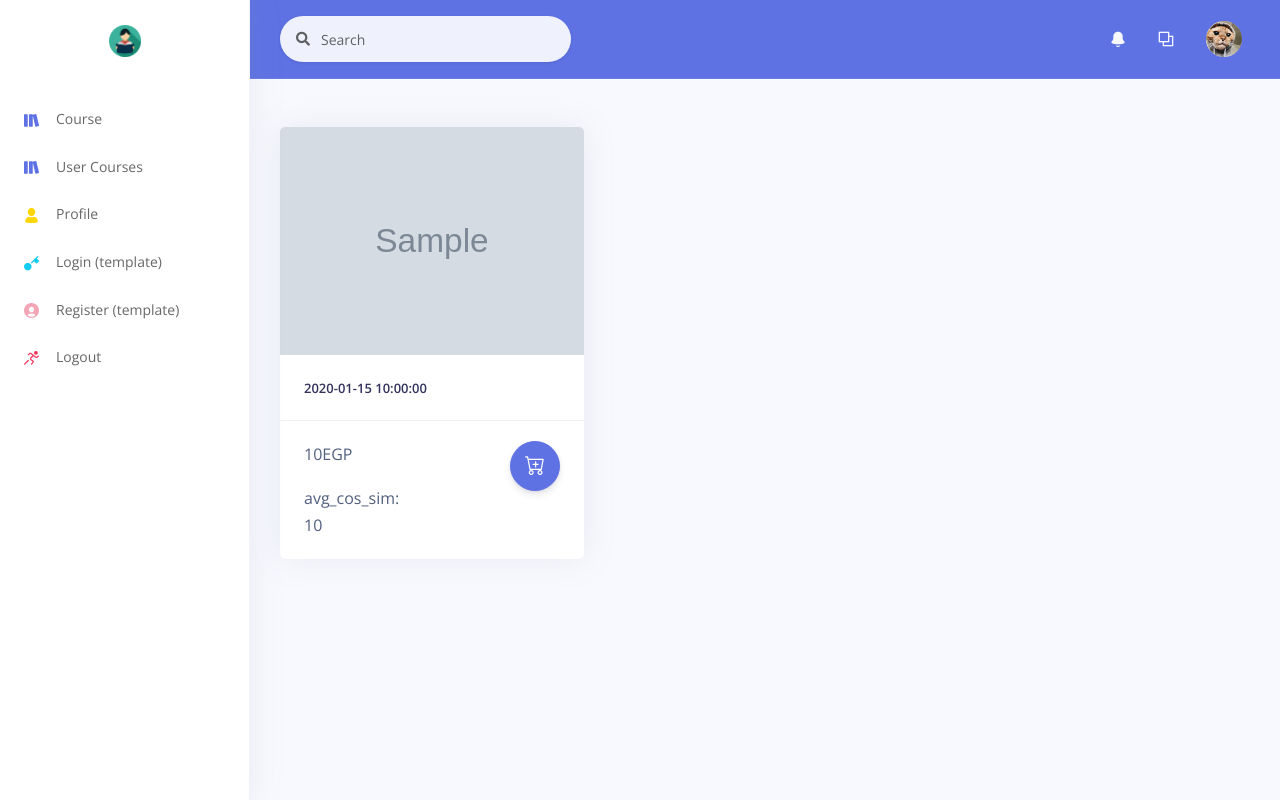
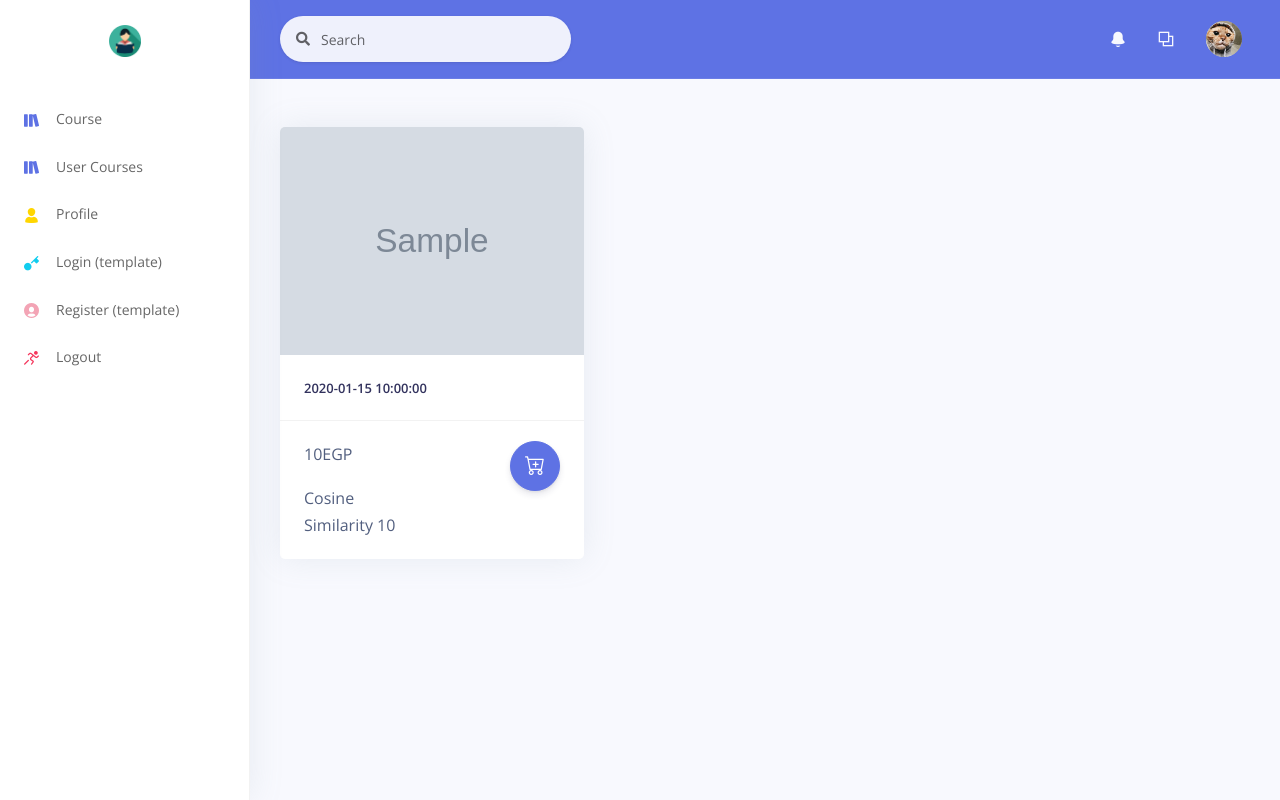
Before and after one commit to MuhammadSaliem/Course-Recommender-System, a Flask app: template apps/templates/home/course.html in a window 1280 px wide. Run offline with Flask 2, Linux system fonts and the light colour scheme; the template is opened without the code that fills it: most values are stand-ins (such as "Sample title", 1, 10 or a date in 2020); grey boxes marked "Sample" are stand-in pictures; parts of the project's set-up code (start-up, migrations or seed data) failed here and were passed over; some libraries are stand-ins or nearby versions.

Commit message:
course.html change cos_avg_sim => cosine similarity

```diff
--- a/apps/templates/home/course.html
+++ b/apps/templates/home/course.html
@@ -29,7 +29,8 @@
                           {% else %}
                           <p class="card-text text-left">{{row['price']}}EGP</p>
                           {% endif %}
-                          <p class="card-text text-left">avg_cos_sim: {{row['avg_cos_sim']}}</p>
+
+                            <p class="card-text text-left">Cosine Similarity {{row['avg_cos_sim']}}</p>
 
                         </div>
                         <div class="col">
```
